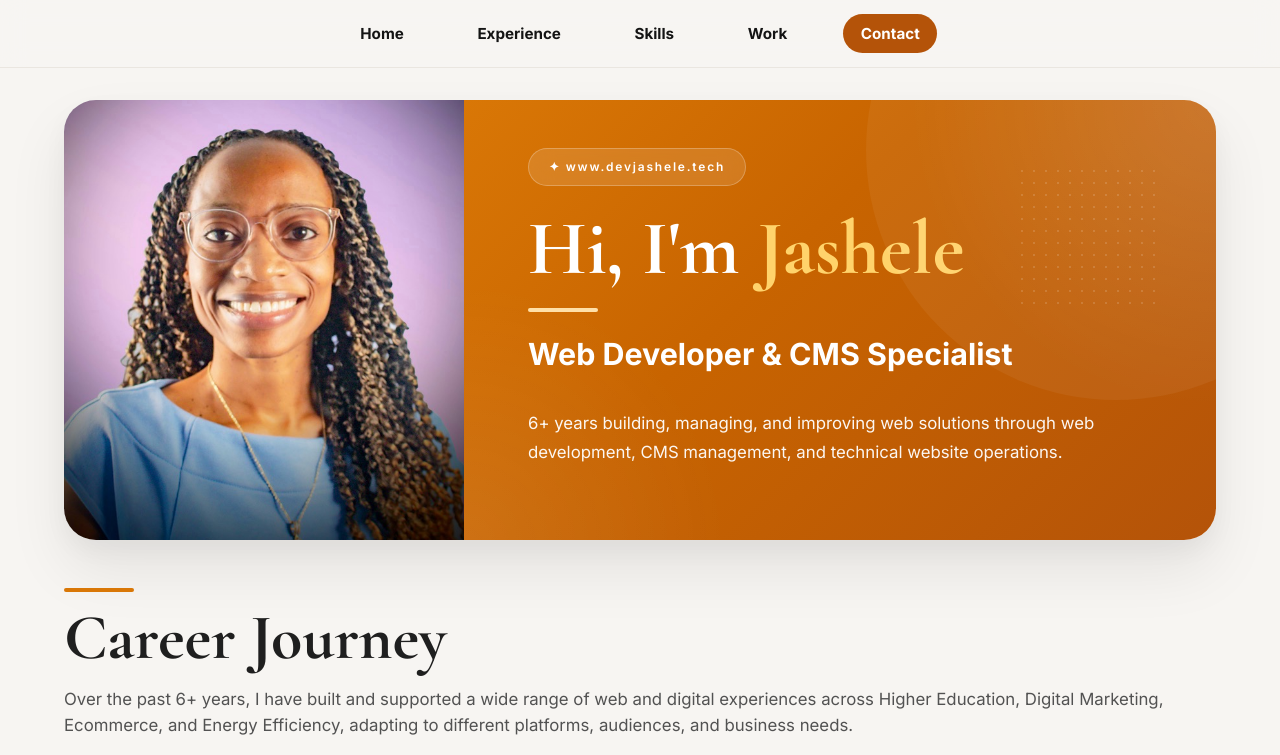
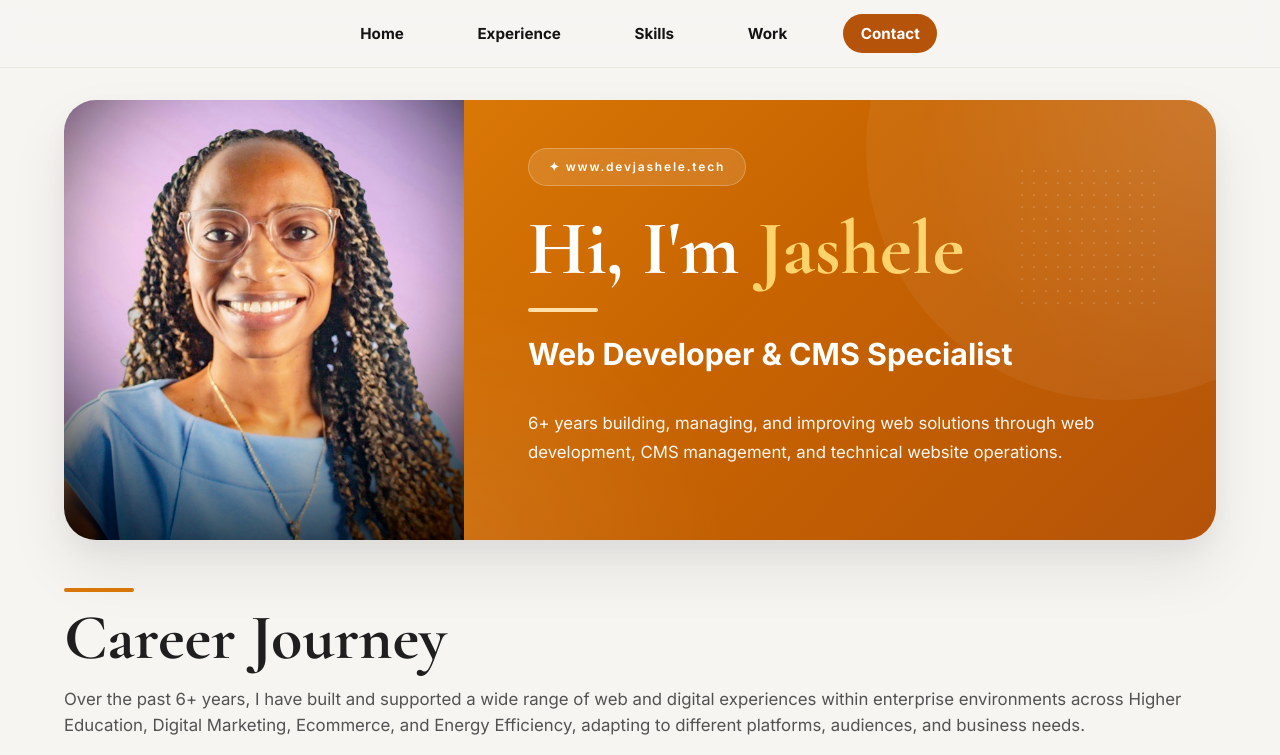
Before and after one commit to jasheloper/portfolio-v3, a plain HTML site: page index.html in a window 1280 px wide. Shown: the top 755 px of the page. Drawn offline with nearby package versions, Linux system fonts and the light colour scheme.

Commit message:
post-launch website edits

```diff
--- a/index.html
+++ b/index.html
@@ -78,9 +78,7 @@
 
                 <h2>Career Journey</h2>
 
-                <p>Over the past 6+ years, I have built and supported a wide range of web and digital experiences across
-                    Higher Education, Digital Marketing, Ecommerce, and Energy Efficiency, adapting to different
-                    platforms, audiences, and business needs.</p>
+                <p>Over the past 6+ years, I have built and supported a wide range of web and digital experiences within enterprise environments across Higher Education, Digital Marketing, Ecommerce, and Energy Efficiency, adapting to different platforms, audiences, and business needs.</p>
 
             </div>
 
```
